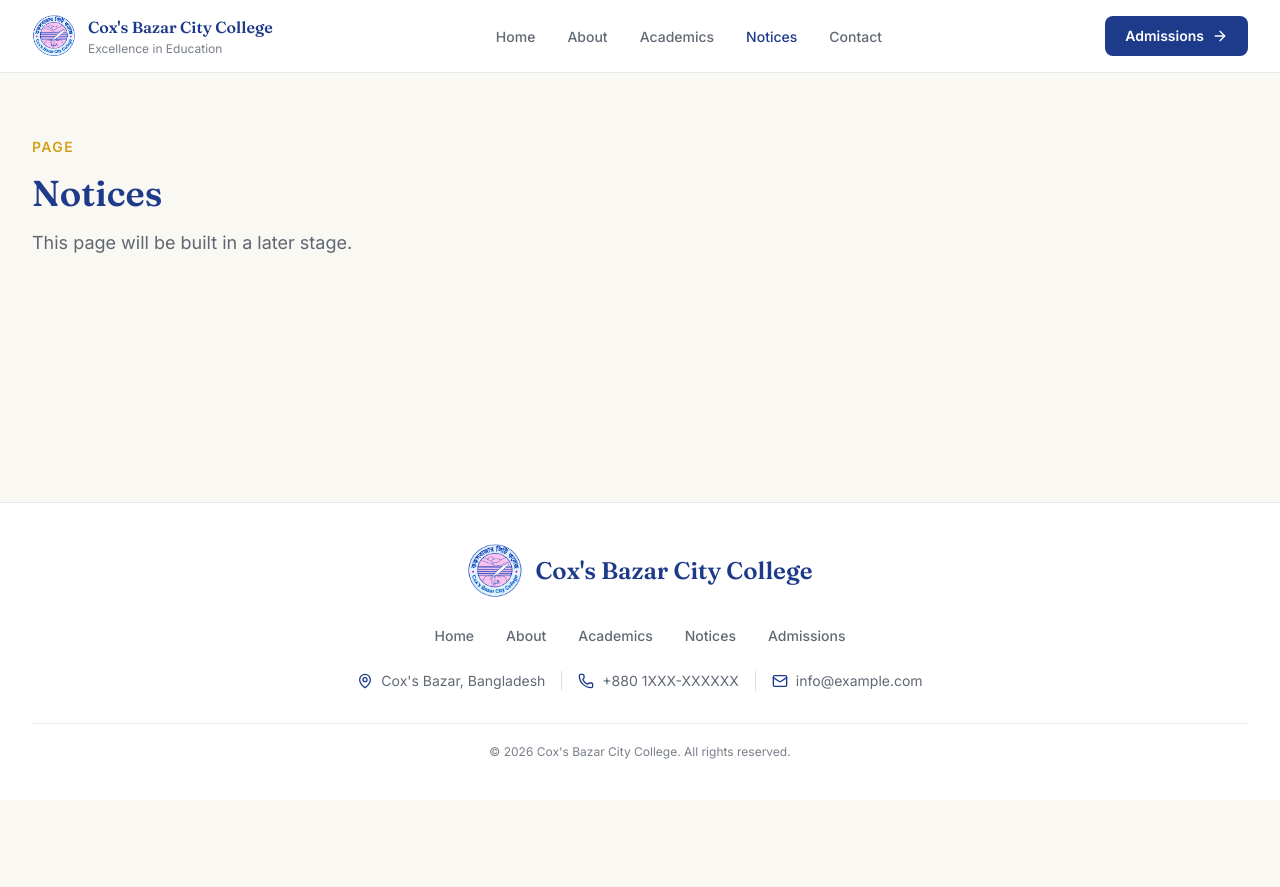
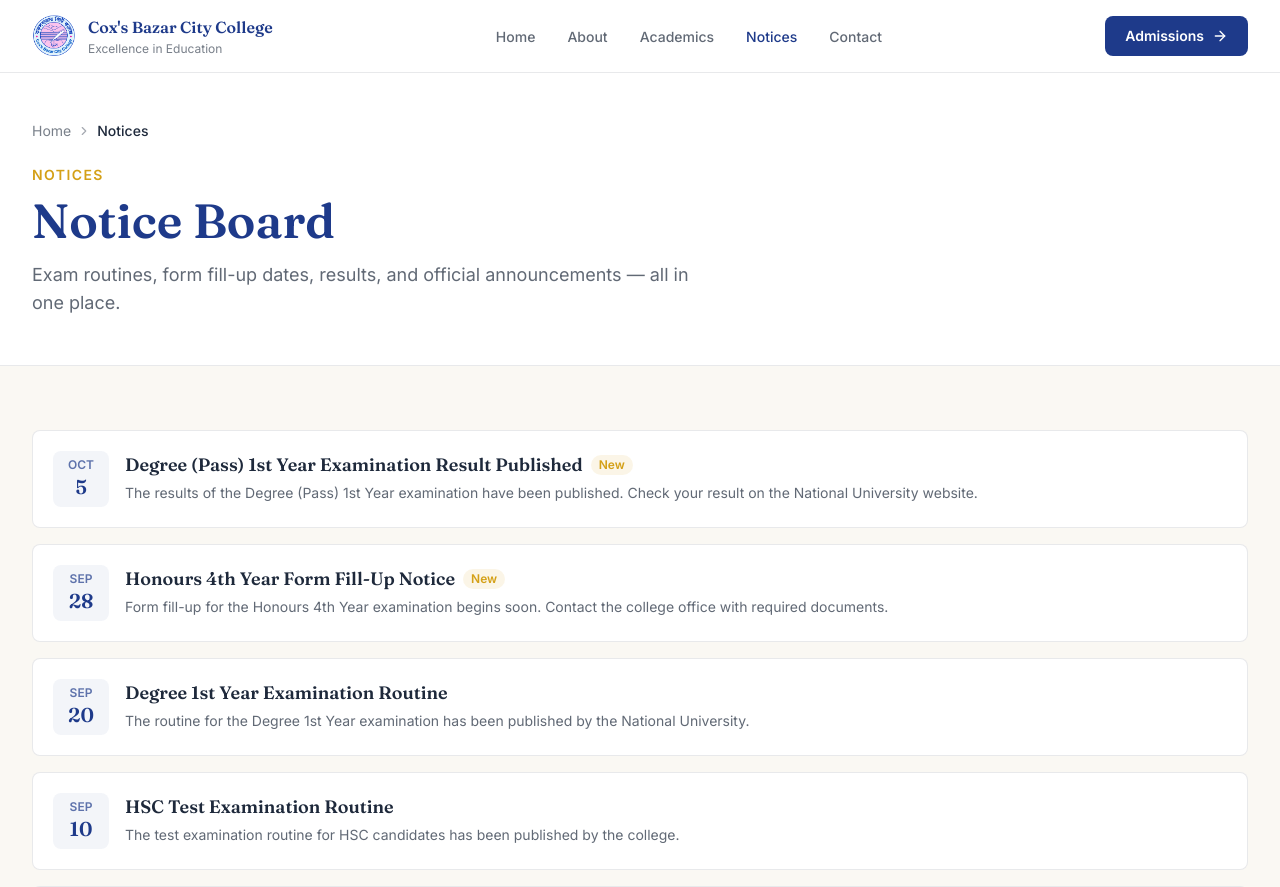
Before and after one commit to moreum-sultanah/college-website, a React (Vite) app: page /notices in a window 1280 px wide. Shown: the top 887 px of the page. Before the commit the page ends 800 px from the top, so only its background shows below. Built offline with nearby package versions, Linux system fonts and the light colour scheme.

Commit message:
feat: notices page with realistic dummy data

```diff
--- a/src/components/layout/Navbar.jsx
+++ b/src/components/layout/Navbar.jsx
@@ -1,3 +1,4 @@
+
 
 
 import { useState } from "react";
--- a/src/components/notices/NoticeCard.jsx
+++ b/src/components/notices/NoticeCard.jsx
@@ -17,7 +17,7 @@ export default function NoticeCard({ notice }) {
 
       <div className="min-w-0">
         <div className="flex flex-wrap items-center gap-2">
-          <h3 className="font-heading text-base font-semibold text-ink sm:text-lg">
+          <h3 className="font-heading text-base font-semibold text-ink transition-colors group-hover:text-primary sm:text-lg">
             {notice.title}
           </h3>
           {notice.is_new && (
--- a/src/data/notices.js
+++ b/src/data/notices.js
@@ -1,55 +1,69 @@
 
-// Placeholder notices — এগুলো dummy data।
-// Phase 20-তে Supabase যুক্ত হলে এই file-এর কাজ শেষ হয়ে যাবে।
+
+// Dummy notices — তোমার দেওয়া বাস্তবতা অনুযায়ী:
+// NU-র খবর (result/routine/form fill-up) + College/Board-এর (HSC/admission)।
+// ⚠️ সব তারিখ/বিষয় PLACEHOLDER — আসল notice এলে বদলাবে।
+// Phase 20-তে এই file-এর কাজ শেষ — Supabase থেকে data আসবে।
 
 export const notices = [
   {
     id: 1,
-    slug: "admission-open-2025-26",
-    title: "Admissions Open for 2025–26 Session",
-    category: "Admission",
+    slug: "degree-1st-year-result-published",
+    title: "Degree (Pass) 1st Year Examination Result Published",
+    category: "Result",
     short_description:
-      "Application forms are now available for Intermediate and Honours programs.",
-    published_at: "2025-05-24",
+      "The results of the Degree (Pass) 1st Year examination have been published. Check your result on the National University website.",
+    published_at: "2025-10-05",
     is_new: true,
   },
   {
     id: 2,
-    slug: "hsc-results-published",
-    title: "HSC Results Published",
-    category: "Result",
-    short_description: "HSC results are now available. Check your result online.",
-    published_at: "2025-05-20",
-    is_new: false,
+    slug: "honours-4th-year-form-fill-up",
+    title: "Honours 4th Year Form Fill-Up Notice",
+    category: "Examination",
+    short_description:
+      "Form fill-up for the Honours 4th Year examination begins soon. Contact the college office with required documents.",
+    published_at: "2025-09-28",
+    is_new: true,
   },
   {
     id: 3,
-    slug: "library-renovation-notice",
-    title: "Library Renovation Notice",
-    category: "General",
+    slug: "degree-1st-year-exam-routine",
+    title: "Degree 1st Year Examination Routine",
+    category: "Examination",
     short_description:
-      "The college library will remain closed from May 18 to May 25 for renovation.",
-    published_at: "2025-05-15",
+      "The routine for the Degree 1st Year examination has been published by the National University.",
+    published_at: "2025-09-20",
     is_new: false,
   },
   {
     id: 4,
-    slug: "semester-final-exam-schedule",
-    title: "Semester Final Exam Schedule",
+    slug: "hsc-test-exam-routine",
+    title: "HSC Test Examination Routine",
     category: "Examination",
     short_description:
-      "The final examination routine has been published for all departments.",
-    published_at: "2025-05-10",
+      "The test examination routine for HSC candidates has been published by the college.",
+    published_at: "2025-09-10",
     is_new: false,
   },
   {
     id: 5,
-    slug: "scholarship-application-notice",
-    title: "Scholarship Application Notice",
-    category: "Academic",
+    slug: "admission-open-2025-26",
+    title: "Admissions Open for 2025-26 Session",
+    category: "Admission",
     short_description:
-      "Eligible students can apply for merit scholarships within the deadline.",
-    published_at: "2025-05-05",
+      "Application forms are now available for Intermediate and Honours programs.",
+    published_at: "2025-08-24",
+    is_new: false,
+  },
+  {
+    id: 6,
+    slug: "hsc-classes-resume-notice",
+    title: "HSC Classes Resume After Holiday",
+    category: "General",
+    short_description:
+      "Regular classes for HSC candidates will resume as per the normal routine.",
+    published_at: "2025-08-15",
     is_new: false,
   },
 ];
--- a/src/pages/Notices.jsx
+++ b/src/pages/Notices.jsx
@@ -1,12 +1,35 @@
 
-import PagePlaceholder from "../components/common/PagePlaceholder";
+
+import { Link } from "react-router-dom";
+import PageHeader from "../components/common/PageHeader";
+import NoticeCard from "../components/notices/NoticeCard";
+import { notices } from "../data/notices";
 
 export default function Notices() {
+  const breadcrumbItems = [
+    { label: "Home", to: "/" },
+    { label: "Notices" },
+  ];
+
   return (
-    <PagePlaceholder
-      label="Page"
-      title="Notices"
-      description="This page will be built in a later stage."
-    />
+    <>
+      <PageHeader
+        breadcrumbItems={breadcrumbItems}
+        label="Notices"
+        title="Notice Board"
+        description="Exam routines, form fill-up dates, results, and official announcements — all in one place."
+      />
+
+      {/* Notice list */}
+      <section className="mx-auto max-w-7xl px-4 py-16 sm:px-6 lg:px-8">
+        <div className="flex flex-col gap-4">
+          {notices.map((notice) => (
+            <Link key={notice.slug} to={`/notices/${notice.slug}`} className="group">
+              <NoticeCard notice={notice} />
+            </Link>
+          ))}
+        </div>
+      </section>
+    </>
   );
 }
```
